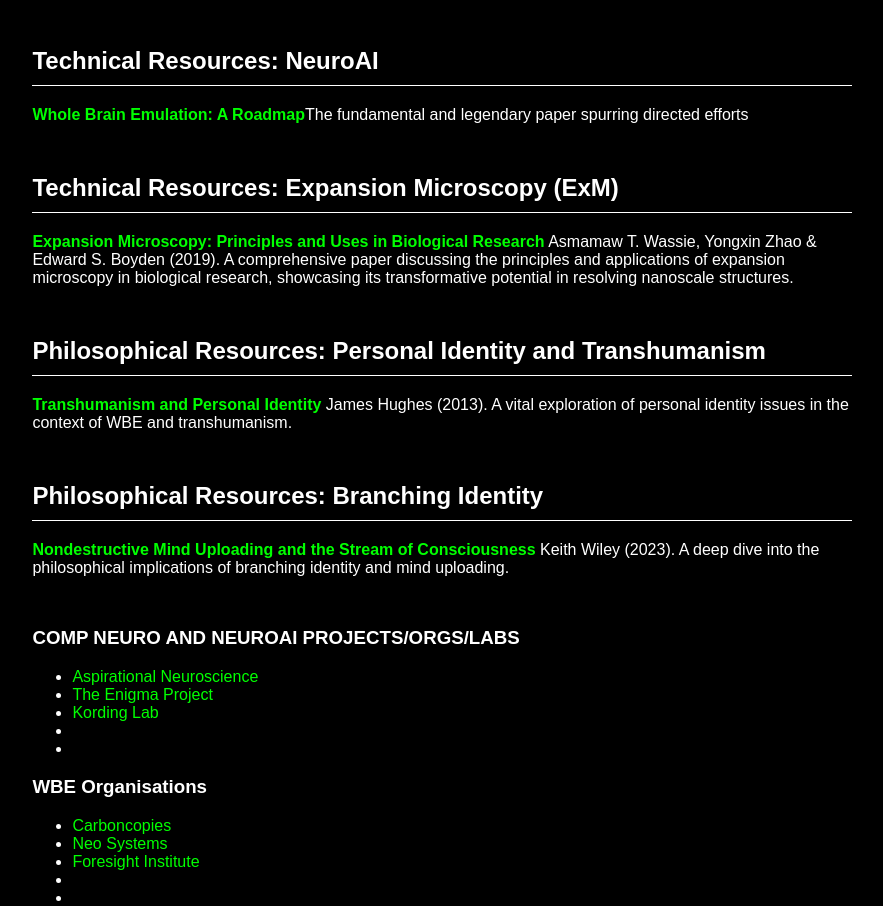
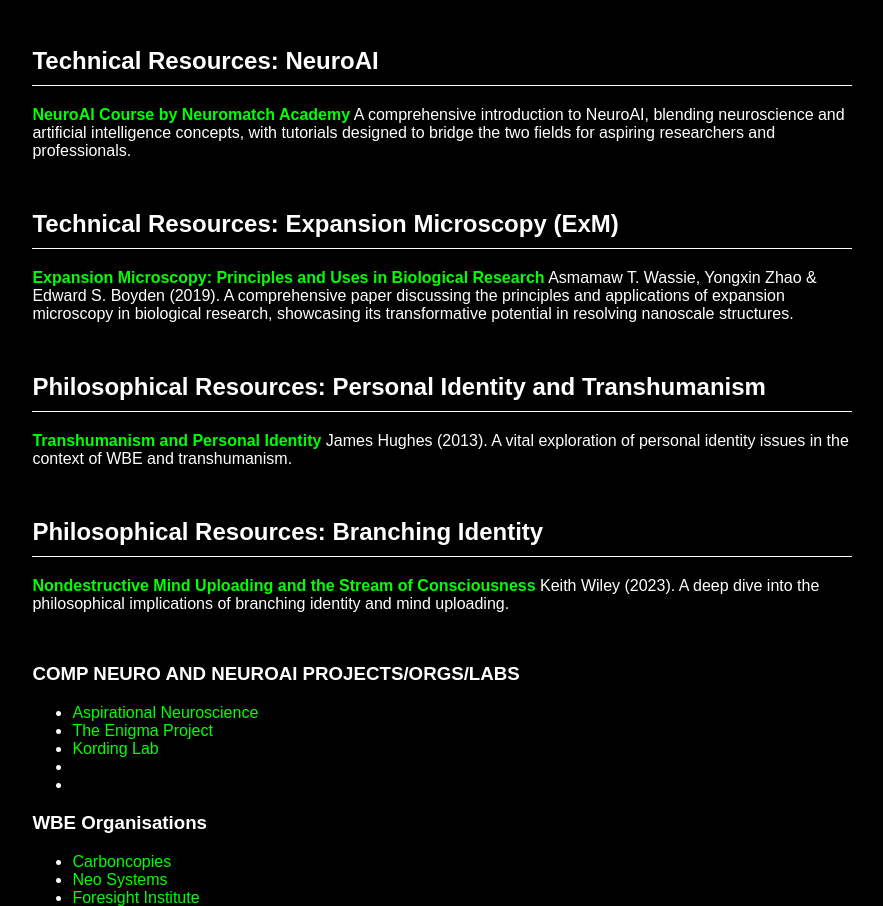
Before and after one commit to UIRI-ORG/os, a plain HTML site: page wbe.html in a window 1280 px wide. Shown: the part 1621-2527 px from the top of the page, without its empty margins (198-1081 px from the left). Drawn offline with Linux system fonts and the light colour scheme.

Commit message:
formatting

```diff
--- a/wbe.html
+++ b/wbe.html
@@ -176,9 +176,9 @@
 
 
    <div class="section">
-            <h2 class="section-title">Technical Resources: NeuroAI</h2>
-            <p><a href="https://www.fhi.ox.ac.uk/brain-emulation-roadmap-report.pdf" target="_blank"><strong>Whole Brain Emulation: A Roadmap</strong></a>The fundamental and legendary paper spurring directed efforts</p>
-        </div>
+    <h2 class="section-title">Technical Resources: NeuroAI</h2>
+    <p><a href="https://neuroai.neuromatch.io/tutorials/intro.html" target="_blank"><strong>NeuroAI Course by Neuromatch Academy</strong></a> A comprehensive introduction to NeuroAI, blending neuroscience and artificial intelligence concepts, with tutorials designed to bridge the two fields for aspiring researchers and professionals.</p>
+</div>
 
             <div class="section">
     <h2 class="section-title">Technical Resources: Expansion Microscopy (ExM)</h2>
```
